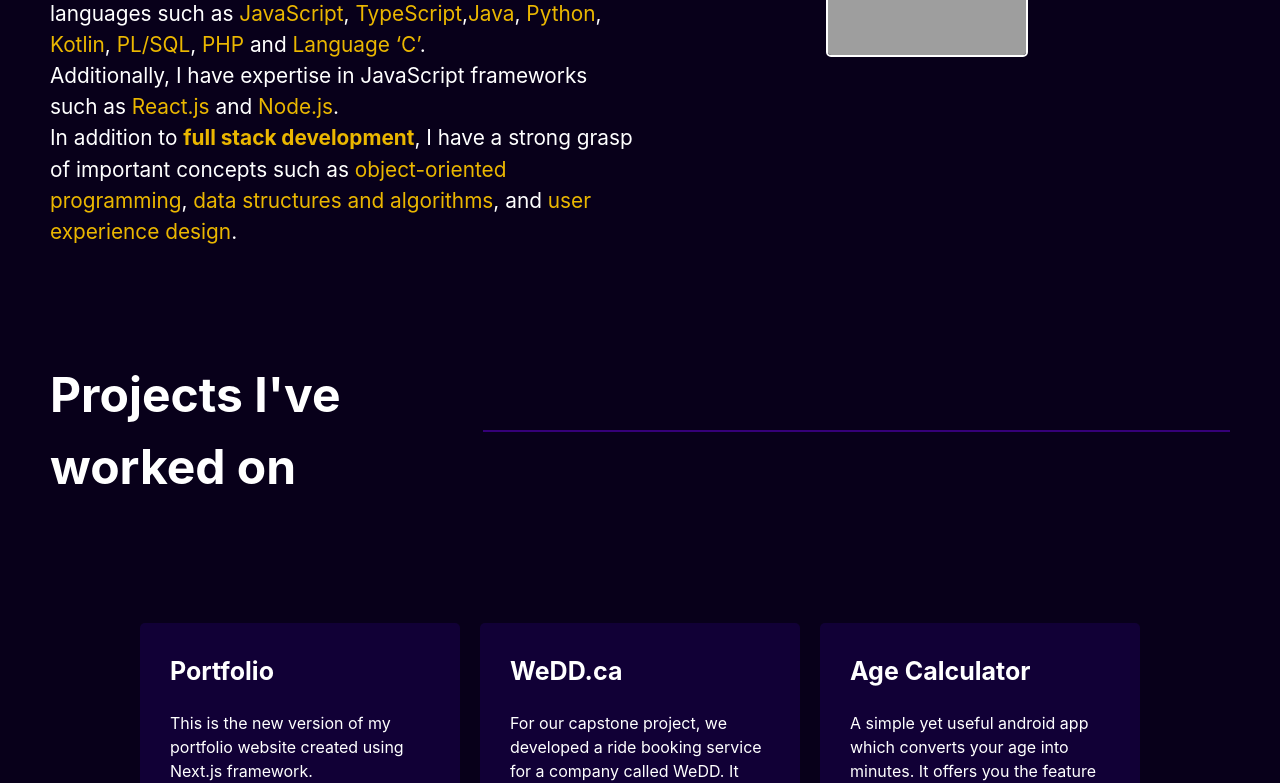
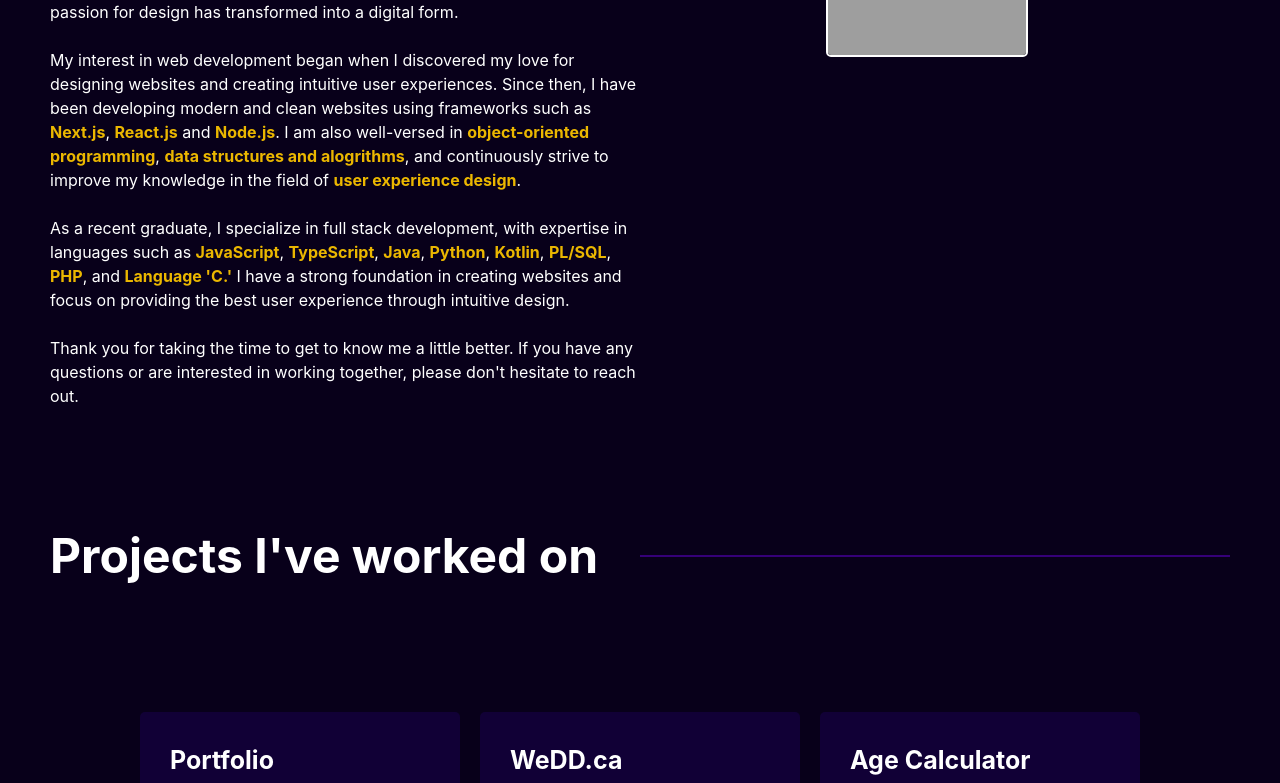
Before and after one commit to armaanjaj/portfolio_v1, a Next.js app: page / in a window 1280 px wide. Shown: the part 1276-2059 px from the top of the page. Built offline with nearby package versions, Linux system fonts and the light colour scheme; grey boxes are pictures that could not be loaded.

Commit message:
edit: new information in about section and improve UI bugs

```diff
--- a/components/Navigation.js
+++ b/components/Navigation.js
@@ -58,7 +58,7 @@ function Hamburger() {
             >
                 <div>
                     <div className={styles.container}>
-                        <div className="text-[#8f33ff] mt-[60px]" onClick={toggleMenu}>
+                        <div className="text-[#8f33ff] mt-[60px] hover:cursor-pointer" onClick={toggleMenu}>
                             <CloseIcon className="scale-[150%]" />
                         </div>
                     </div>
@@ -142,7 +142,7 @@ function Hamburger() {
                 // className="text-[#350078]"
                 onClick={toggleMenu}
             >
-                <DehazeIcon className="mobile:scale-[200%] tablet:scale-[200%] laptop:scale-[150%] desktop:scale-[150%] rotate-90 mobile:absolute tablet:absolute laptop:static desktop:static mt-[60px] mobile:mx-[20px] tablet:mx-[40px] laptop:mx-[50px] desktop:mx-[50px]" />
+                <DehazeIcon className="mobile:scale-[200%] tablet:scale-[200%] laptop:scale-[150%] desktop:scale-[150%] rotate-90 mobile:absolute tablet:absolute laptop:static desktop:static mt-[60px] mobile:mx-[20px] tablet:mx-[40px] laptop:mx-[50px] desktop:mx-[50px] hover:cursor-pointer" />
             </motion.div>
         </>
     );
--- a/components/ProjectCard.js
+++ b/components/ProjectCard.js
@@ -8,9 +8,9 @@ function ProjectCard({ title, slug, overview, stack, links }) {
         <div className="rounded-[5px] bg-[#110036] mobile:w-[100%] tablet:w-[20rem] laptop:w-[20rem] desktop:w-[20rem] h-[16rem] p-[30px] hover:-translate-y-1 transition-[1.4s]">
             <Link target="_top" href={`/projects/${slug}`}>
                 <div className="text-[25px] font-bold">{title}</div>
-                <div className="py-5 h-fit">
+                <div className="py-5 h-fit font-semibold text-[#c2c2c2]">
                     {overview.length > 104
-                        ? overview.slice(0, 104) + "..."
+                        ? overview.slice(0, 104) + " ..."
                         : overview.slice(0, 104)}
                 </div>
             </Link>
--- a/components/sections/About.js
+++ b/components/sections/About.js
@@ -48,7 +48,7 @@ function About() {
                 ></motion.div>
             </div>
             <div className="flex justify-between items-start mobile:mt-[2rem] tablet:mt-[2rem] laptop:mt-[5rem] desktop:mt-[5rem] mobile:flex-col tablet:flex-col laptop:flex-row desktop:flex-row">
-                <div className="mobile:w-[100%] tablet:w-[100%] laptop:w-[50%] desktop:w-[50%] mobile:text-[1.5rem] tablet:text-[1rem] laptop:text-[1.3rem] desktop:text-[1.3rem]">
+                <div className="mobile:w-[100%] tablet:w-[100%] laptop:w-[50%] desktop:w-[50%] text-[1rem]">
                     <motion.p
                         initial={{
                             opacity: 0,
@@ -67,20 +67,15 @@ function About() {
                             delay: 0.5,
                         }}
                     >
-                        As a recent graduate with a strong foundation in a
-                        variety of programming languages and frameworks, I
-                        <span className="text-[#EBB700]"> specialize</span> in
-                        full stack development and have experience working with
-                        languages such as{" "}
-                        <span className="text-[#EBB700]">JavaScript</span>,{" "}
-                        <span className="text-[#EBB700]">TypeScript</span>,
-                        <span className="text-[#EBB700]">Java</span>,{" "}
-                        <span className="text-[#EBB700]">Python</span>,{" "}
-                        <span className="text-[#EBB700]">Kotlin</span>,{" "}
-                        <span className="text-[#EBB700]">PL/SQL</span>,{" "}
-                        <span className="text-[#EBB700]">PHP</span> and{" "}
-                        <span className="text-[#EBB700]">Language &lsquo;C&rsquo;</span>.
+                        Greetings! I am Armaan, and I am passionate about
+                        creating things. My love for creation began at an early
+                        age, where I would often be found sketching and drawing.
+                        Though I haven't had much time for sketching in the past
+                        two years due to my studies in software development, I
+                        have found that my passion for design has transformed
+                        into a digital form.{" "}
                     </motion.p>
+                    <br />
                     <motion.p
                         initial={{
                             opacity: 0,
@@ -96,13 +91,32 @@ function About() {
                         }}
                         transition={{
                             duration: 0.5,
-                            delay: 0.4,
+                            delay: 0.6,
                         }}
                     >
-                        Additionally, I have expertise in JavaScript frameworks
-                        such as <span className="text-[#EBB700]">React.js</span>{" "}
-                        and <span className="text-[#EBB700]">Node.js</span>.
+                        My interest in web development began when I discovered
+                        my love for designing websites and creating intuitive
+                        user experiences. Since then, I have been developing
+                        modern and clean websites using frameworks such as{" "}
+                        <span className="text-[#EBB700] font-bold">Next.js</span>,{" "}
+                        <span className="text-[#EBB700] font-bold">React.js</span> and{" "}
+                        <span className="text-[#EBB700] font-bold">Node.js</span>. I am
+                        also well-versed in{" "}
+                        <span className="text-[#EBB700] font-bold">
+                            object-oriented programming
+                        </span>
+                        ,{" "}
+                        <span className="text-[#EBB700] font-bold">
+                            data structures and alogrithms
+                        </span>
+                        , and continuously strive to improve my knowledge in the
+                        field of{" "}
+                        <span className="text-[#EBB700] font-bold">
+                            user experience design
+                        </span>
+                        .
                     </motion.p>
+                    <br />
                     <motion.p
                         initial={{
                             opacity: 0,
@@ -118,26 +132,45 @@ function About() {
                         }}
                         transition={{
                             duration: 0.5,
-                            delay: 0.3,
+                            delay: 0.7,
                         }}
                     >
-                        In addition to{" "}
-                        <span className="text-[#EBB700] font-bold">
-                            full stack development
-                        </span>
-                        , I have a strong grasp of important concepts such as{" "}
-                        <span className="text-[#EBB700]">
-                            object-oriented programming
-                        </span>
-                        ,{" "}
-                        <span className="text-[#EBB700]">
-                            data structures and algorithms
-                        </span>
-                        , and{" "}
-                        <span className="text-[#EBB700]">
-                            user experience design
-                        </span>
-                        .
+                        As a recent graduate, I specialize in full stack
+                        development, with expertise in languages such as{" "}
+                        <span className="text-[#EBB700] font-bold">JavaScript</span>,{" "}
+                        <span className="text-[#EBB700] font-bold">TypeScript</span>,{" "}
+                        <span className="text-[#EBB700] font-bold">Java</span>,{" "}
+                        <span className="text-[#EBB700] font-bold">Python</span>,{" "}
+                        <span className="text-[#EBB700] font-bold">Kotlin</span>,{" "}
+                        <span className="text-[#EBB700] font-bold">PL/SQL</span>,{" "}
+                        <span className="text-[#EBB700] font-bold">PHP</span>, and{" "}
+                        <span className="text-[#EBB700] font-bold">Language 'C.'</span> I
+                        have a strong foundation in creating websites and focus
+                        on providing the best user experience through intuitive
+                        design.{" "}
+                    </motion.p>
+                    <br />
+                    <motion.p
+                        initial={{
+                            opacity: 0,
+                            y: 10,
+                        }}
+                        whileInView={{
+                            opacity: 1,
+                            y: 0,
+                        }}
+                        viewport={{
+                            once: true,
+                            amount: 1,
+                        }}
+                        transition={{
+                            duration: 0.5,
+                            delay: 0.8,
+                        }}
+                    >
+                        Thank you for taking the time to get to know me a little
+                        better. If you have any questions or are interested in
+                        working together, please don't hesitate to reach out.
                     </motion.p>
                 </div>
                 <motion.div
--- a/components/sections/Contact.js
+++ b/components/sections/Contact.js
@@ -74,7 +74,7 @@ function Contact() {
                 ></motion.div>
             </div>
             <div className="flex flex-col justify-center items-center mobile:mt-[2rem] tablet:mt-[2rem] laptop:mt-[5rem] desktop:mt-[5rem] gap-10">
-                <div className="mobile:w-[100%] tablet:w-[100%] laptop:w-[50%] desktop:w-[50%] text-[1.5rem]">
+                <div className="mobile:w-[100%] tablet:w-[100%] laptop:w-[50%] desktop:w-[50%] text-[1rem]">
                     <motion.p
                         initial={{
                             opacity: 0,
--- a/components/sections/Projects.js
+++ b/components/sections/Projects.js
@@ -46,7 +46,7 @@ function Projects({ projects }) {
                             duration: 0.5,
                             delay: 0.4,
                         }}
-                        className="h-[2px] mobile:w-[60%] tablet:w-[60%] laptop:w-[80%] desktop:w-[80%] inline-block bg-[#350078]"
+                        className="h-[2px] mobile:w-[60%] tablet:w-[60%] laptop:w-[50%] desktop:w-[50%] inline-block bg-[#350078]"
                     ></motion.div>
                 </div>
                 <div className="flex flex-row justify-center items-center flex-wrap gap-5 mobile:mt-[2rem] tablet:mt-[2rem] laptop:mt-[5rem] desktop:mt-[5rem]">
--- a/pages/index.js
+++ b/pages/index.js
@@ -26,7 +26,7 @@ export default function Home() {
     };
 
     const getAllSkills = () => {
-        setSkills(allSkills.reverse().map((skill) => skill));
+        setSkills(allSkills.sort((a, b) => a.index - b.index).map((skill) => skill));
     };
 
     return (
--- a/pages/projects/index.js
+++ b/pages/projects/index.js
@@ -11,11 +11,16 @@ function Home() {
 
     useEffect(() => {
         getAllProjects();
+        setTitle();
     }, []);
 
     const getAllProjects = () => {
         setProjects(allProjects.map((project) => project));
     };
+
+    const setTitle = () =>{
+        document.title = "Projects | armaancodes.com"
+    }
 
     return (
         <div className="mt-[60px]">
@@ -84,7 +89,7 @@ function Home() {
                             href={"/"}
                         >
                             {" "}
-                            Home{" "}
+                            Return to home{" "}
                         </Link>
                     </motion.div>
                 </div>
```
Also changed, not shown: pages/projects/[slug].js (+31 -6 lines).
